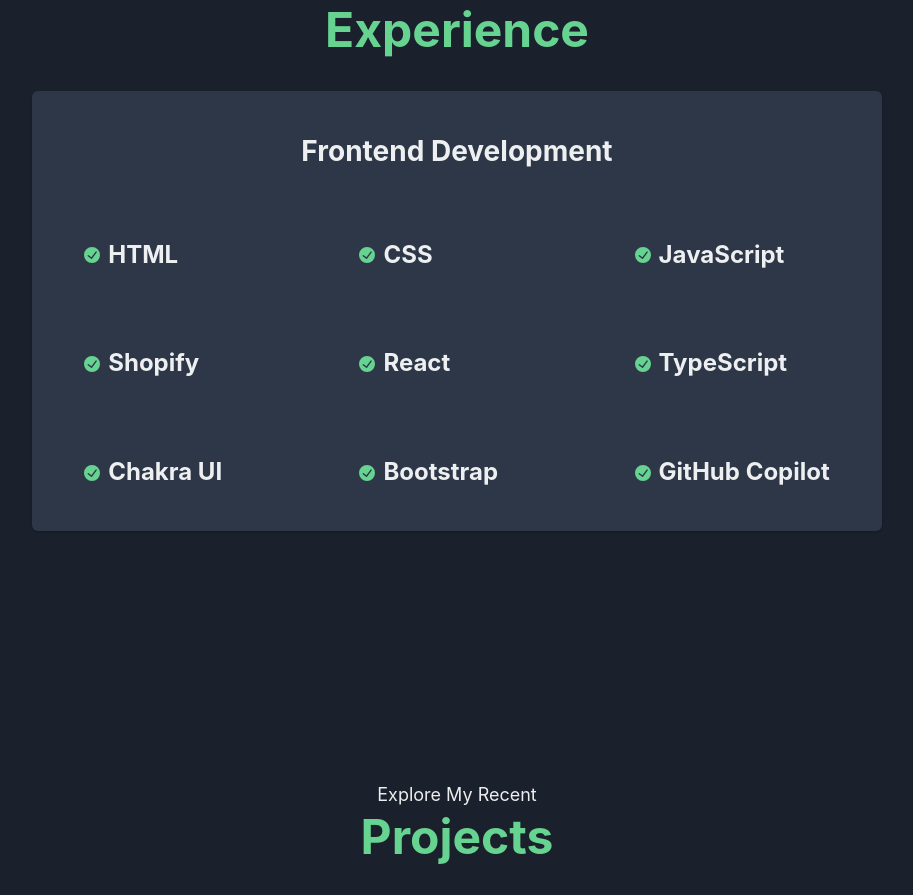
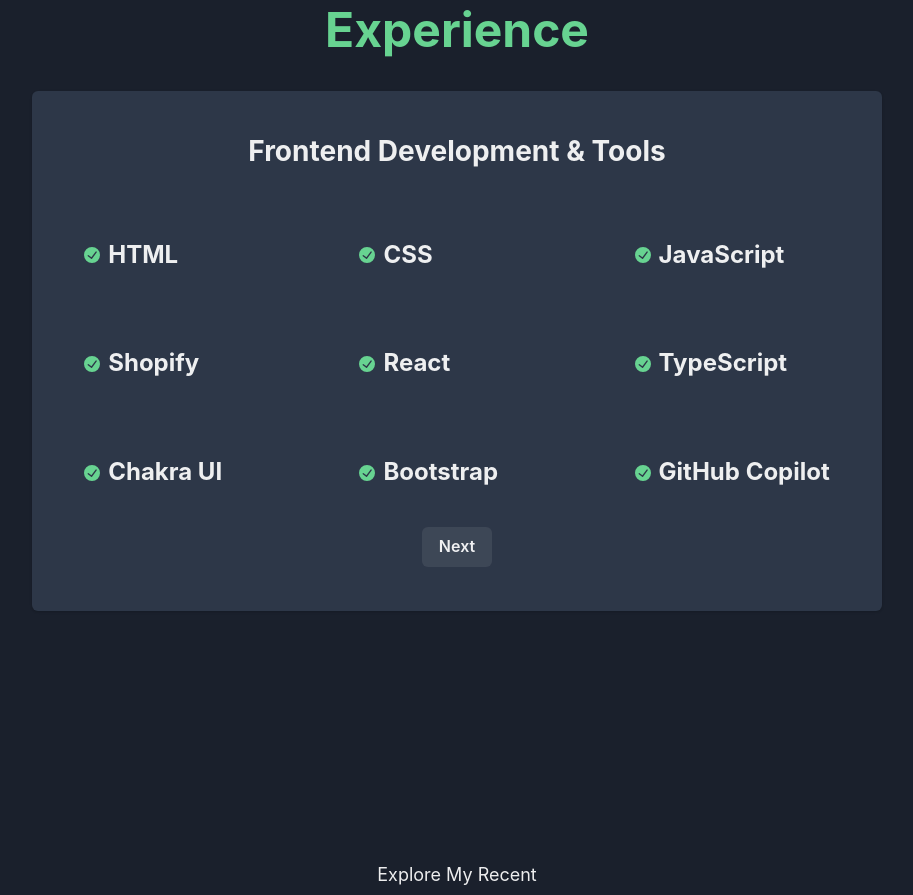
Before and after one commit to dperez00/portfolio-site, a React (Vite) app in the folder portfolio-site/: page / in a window 1280 px wide. Shown: the part 1824-2719 px from the top of the page, without its empty margins (183-1096 px from the left). Built offline with nearby package versions, Linux system fonts and the light colour scheme.

Commit message:
Refactor Skills component: Add Next button to CardFooter

```diff
--- a/portfolio-site/src/components/Skills.tsx
+++ b/portfolio-site/src/components/Skills.tsx
@@ -1,7 +1,9 @@
 import { CheckCircleIcon } from "@chakra-ui/icons";
 import {
+  Button,
   Card,
   CardBody,
+  CardFooter,
   CardHeader,
   HStack,
   Heading,
@@ -30,7 +32,7 @@
       >
         <CardHeader>
           <Heading as="h2" fontSize="28px" mb="32px">
-            Frontend Development
+            Frontend Development & Tools
           </Heading>
         </CardHeader>
         <CardBody>
@@ -91,6 +93,9 @@
             </HStack>
           </SimpleGrid>
         </CardBody>
+        <CardFooter>
+          <Button>Next</Button>
+        </CardFooter>
       </Card>
     </>
   );
```
